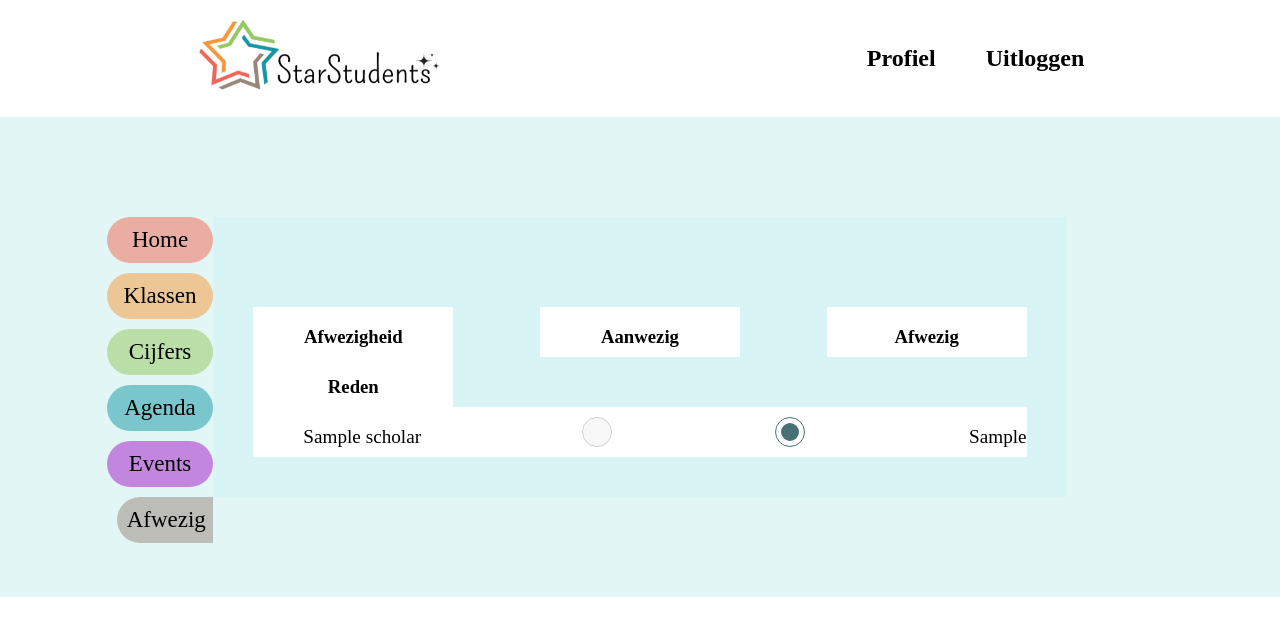
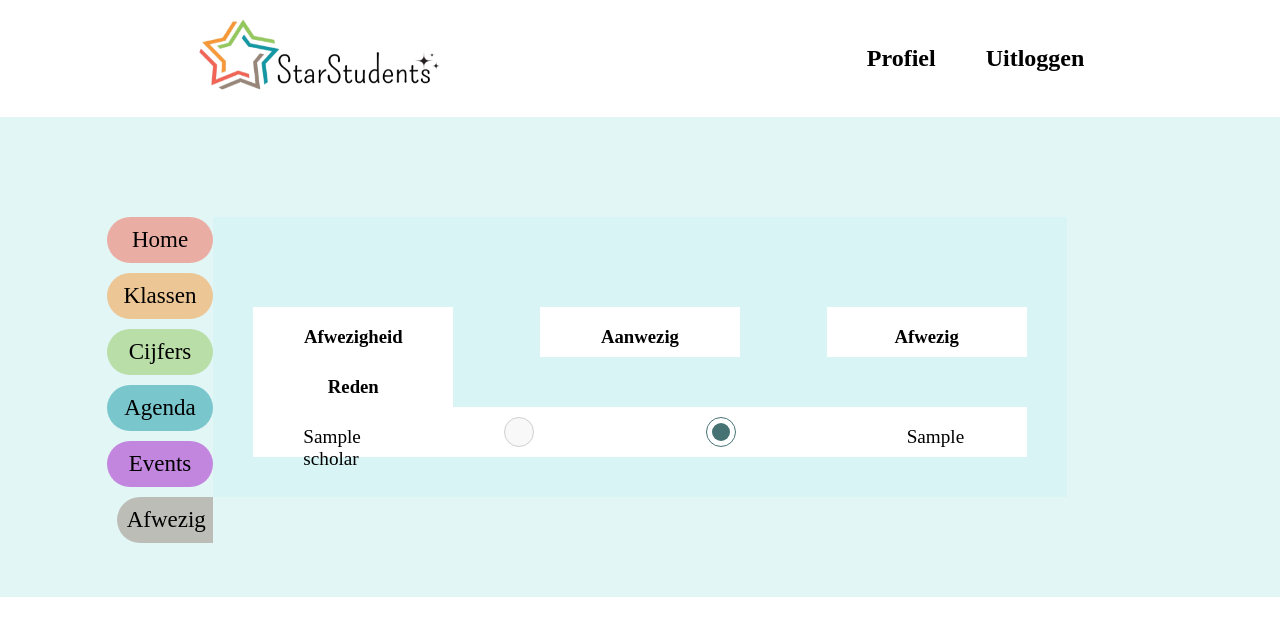
Before and after one commit to AmanTrechsel/Team-Bravo, a PHP site: page /morgister/afwezig.php in a window 1280 px wide; the page is wider, and only the part inside the window is pictured. Shown: the top 636 px of that part. Run offline with PHP 8.4, Linux system fonts and the light colour scheme; the visitor is signed in with stand-in values (Sample User, id 1); tables that the repository leaves empty or names only in its code hold one stand-in row (values such as "Sample post"); some web fonts are replaced.

Commit message:
css changes for the absence page

```diff
--- a/morgister/style/style.css
+++ b/morgister/style/style.css
@@ -274,6 +274,10 @@ main {
     border: none;
     font-size: larger;
 }
+.scholarWhite div{
+    width: 150px;
+    margin-right: 20px;
+}
 
 /* Events page */
 #newEvent {
```
